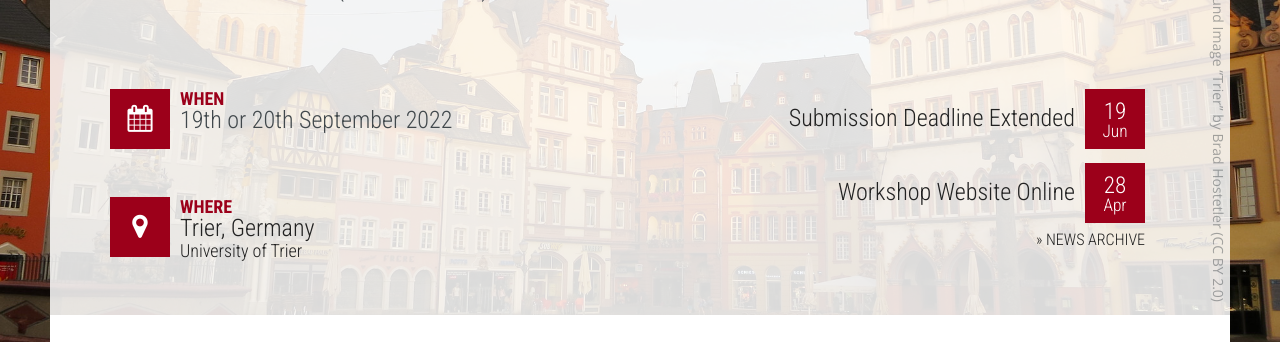
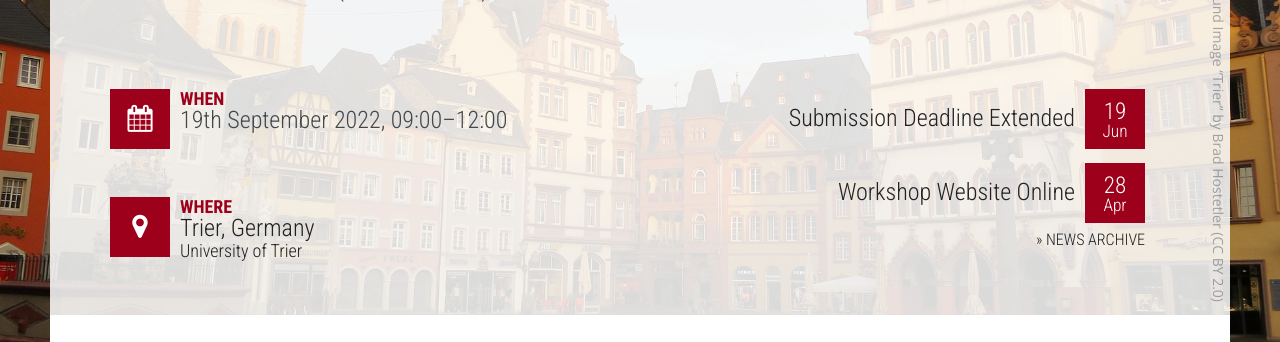
Before and after one commit to DFKI/wlp2022.dfki.de, a Jekyll site: the page built from index.html, in a window 1280 px wide and 900 px high. Shown: the part 247-589 px from the top of the window. Built offline with Jekyll 4.4.1, drawn with Linux system fonts in a browser that asks for light colours; nearby versions of some CDN libraries; library files that are not in the unit come from our copies; some of the changed text lies outside the part shown.

Commit message:
Add actual date and time

```diff
--- a/index.html
+++ b/index.html
@@ -1,6 +1,6 @@
 ---
 layout: default
-header-when: 19th or 20th September 2022
+header-when: 19th September 2022, 09:00&ndash;12:00
 permalink: /
 ---
 
@@ -280,7 +280,7 @@ permalink: /
 
         <div>
           <p><strong>Workshop</strong></p>
-          <p><span>19th or 20th September 2022</span></p>
+          <p><span>19th September 2022, 09:00&ndash;12:00</span></p>
         </div>
       </div>
     </div>
```
